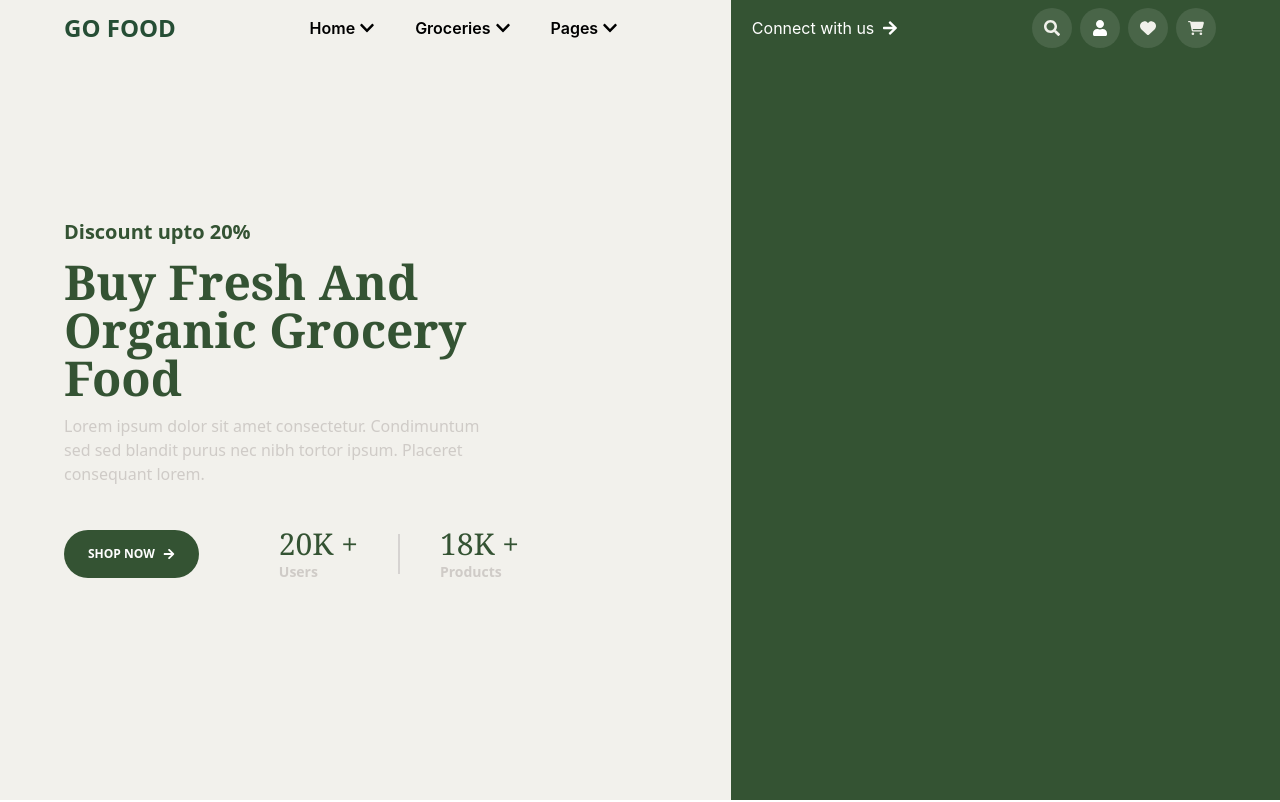
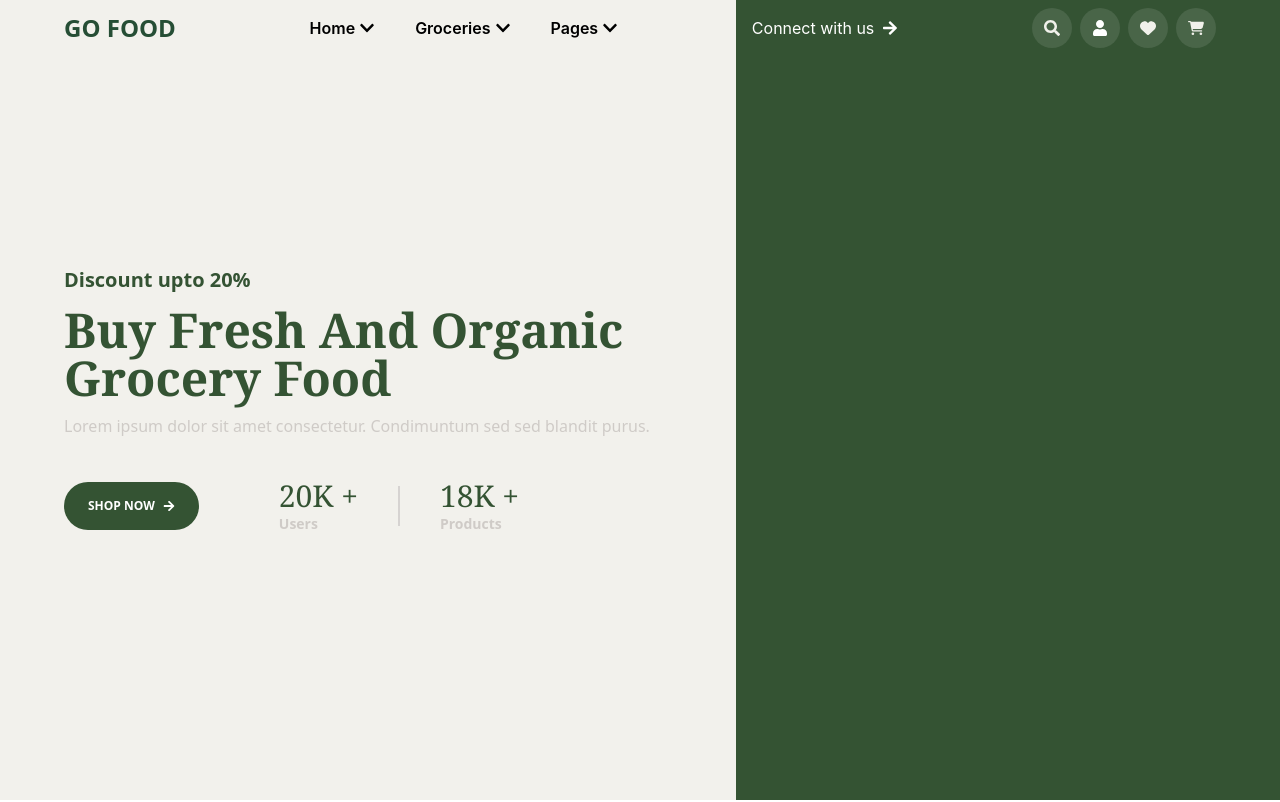
Before and after one commit to Harshitaj876/Restaurant_web_page, a React (Create React App) app: page / in a window 1280 px wide. Shown: the top 802 px of the page. Built offline with nearby package versions, Linux system fonts and the light colour scheme; no server answers.

Commit message:
modified:   src/Components/NavBar.js 	modified:   src/Home.jsx

```diff
--- a/src/Components/NavBar.js
+++ b/src/Components/NavBar.js
@@ -42,18 +42,18 @@ const NavBar = () => {
         </button>
       </div>
       {isMenuOpen && (
-        <div className='absolute top-14 left-0 w-full bg-white bg-opacity-90 flex flex-col items-center sm:hidden'>
+        <div className='absolute top-14 right-0 w-fir bg-white flex flex-col items-end px-8  sm:hidden'>
           <button className='flex items-center text-base font-semibold py-2'>
-            Home<span className='ml-1'><FaChevronDown/></span>
+            Home
           </button>
           <button className='flex items-center text-base font-semibold py-2'>
-            Groceries<span className='ml-1'><FaChevronDown/></span>
+            Groceries
           </button>
           <button className='flex items-center text-base font-semibold py-2'>
-            Pages<span className='ml-1'><FaChevronDown/></span>
+            Pages
           </button>
           <button className='flex items-center text-base font-semibold py-2'>
-            Connect with us<span className='ml-1'><FaArrowRight/></span>
+            Connect with us
           </button>
         </div>
       )}
--- a/src/Home.jsx
+++ b/src/Home.jsx
@@ -7,11 +7,11 @@ function Home() {
     <div>
     <NavBar/>
       <div className="flex flex-col lg:flex-row min-h-screen relative">
-        <div className="lg:w-2/3 pl-16 bg-[#F2F1EC] justify-center items-start flex flex-col gap-10 relative">
-          <div className='flex flex-col gap-3 w-2/3'>
+        <div className="lg:w-2/3 px-16 bg-[#F2F1EC] justify-center items-start flex flex-col gap-10 relative">
+          <div className='flex flex-col gap-3'>
             <h2 className='text-[#345333] font-sans text-xl font-bold'>Discount upto 20%</h2>
             <p className='text-[#345333] font-serif text-5xl font-bold'>Buy Fresh And Organic Grocery Food</p>
-            <p className='text-[#cfcbc7] font-sans'>Lorem ipsum dolor sit amet consectetur. Condimuntum sed sed blandit purus nec nibh tortor ipsum. Placeret consequant lorem.</p>
+            <p className='text-[#cfcbc7] font-sans'>Lorem ipsum dolor sit amet consectetur. Condimuntum sed sed blandit purus.</p>
           </div>
           <div className='flex flex-row items-center gap-20'>
             <button className='font-sans bg-[#345333] text-white text-xs font-bold px-6 py-4 rounded-full flex items-center '>SHOP NOW<FaArrowRight className="ml-2" /></button>
```
